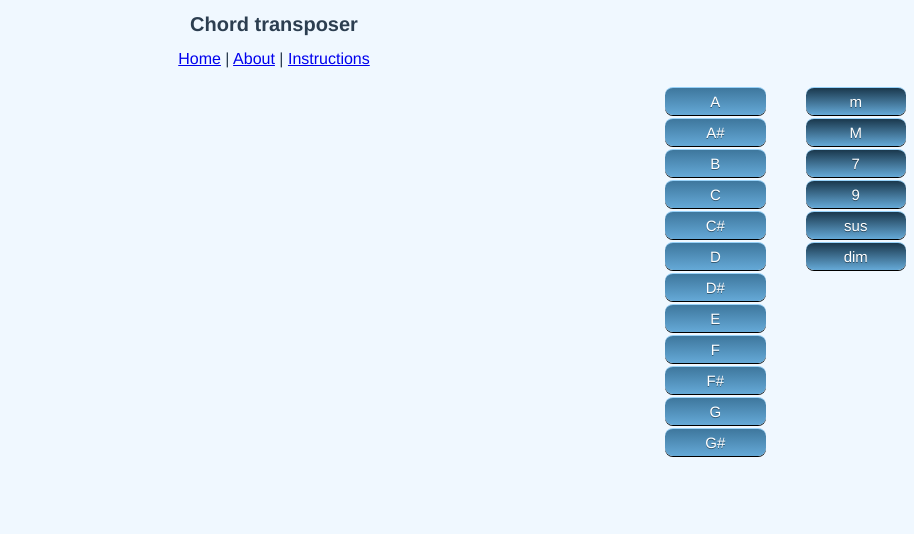
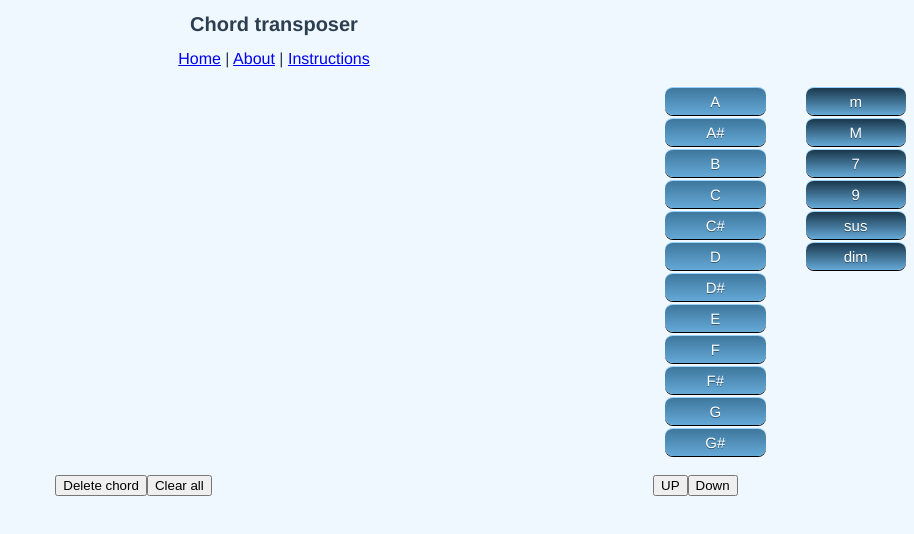
Before and after one commit to SergioMRib/chordConvert_Vue, a Vue app: page /#/ in a window 1280 px wide. Shown: the top 534 px of the page, without its empty margins (366-1280 px from the left). Built offline with nearby package versions, Linux system fonts and the light colour scheme.

Commit message:
Added remove chord functionality

```diff
--- a/src/views/Home.vue
+++ b/src/views/Home.vue
@@ -30,6 +30,22 @@
             v-on:selected="addModifier">
         </Modifier>
       </ul>
+      <div>
+        <button
+          v-on:click="removeChord">
+          Delete chord
+        </button>
+        <button
+          v-on:click="songChords = []">
+          Clear all
+        </button>
+      </div>
+      <div>
+        <button
+          v-on:click="removeChord"
+          >UP</button>
+        <button>Down</button>
+      </div>
     </div>
 
     <!-- <HelloWorld msg="Welcome to Your Vue.js App"/> -->
@@ -40,7 +56,7 @@
 // @ is an alias to /src
 import uuid from 'uuid'
 
-import Lists from '../components/Lists.vue';
+
 // import SongList from '../components/SongList.vue';
 import Chord from '../components/Chord.vue';
 import Modifier from '../components/Modifier.vue';
@@ -49,7 +65,6 @@ import Modifier from '../components/Modifier.vue';
 export default {
   name: 'home',
   components: {
-    Lists,
     /* SongList, */
     Chord,
     Modifier
@@ -154,9 +169,14 @@ export default {
       };
       this.songChords.push(newChord);
     },
-    removeChord: function(data) {
-      let index = this.songChords.findIndex(x => x.id === data.id)
-      this.songChords.splice(index, 1)
+    removeChord: function() {
+      console.log("removed the chord")
+      if (typeof(this.activeChord) !== 'undefined') {
+        let index = this.songChords.findIndex(x => x.id === this.activeChord.id)
+        this.songChords.splice(index, 1)
+      } else {
+        console.log("select a chord");
+      }
     },
     selectChord: function(data) {
       console.log('selected this chord')
```
